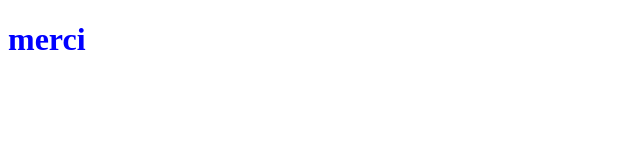
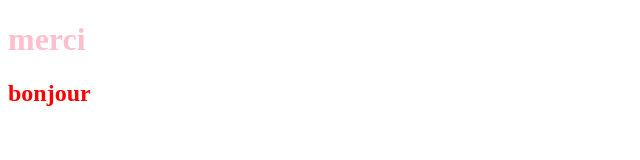
Before and after one commit to gRAKLECLER/tp-git, a plain HTML site: page index.html in a window 1280 px wide. Shown: the whole page, without its empty margins (0-640 px from the left). Drawn offline with Linux system fonts and the light colour scheme.

Commit message:
change color h1 and add h2

```diff
--- a/index.html
+++ b/index.html
@@ -9,5 +9,6 @@
   </head>
   <body>
     <h1>merci</h1>
+    <h2>bonjour</h2>
   </body>
 </html>
--- a/style.css
+++ b/style.css
@@ -1,3 +1,7 @@
 h1 {
-  color: blue;
+  color: pink;
 }
+
+h2 {
+  color: red;
+}
```
